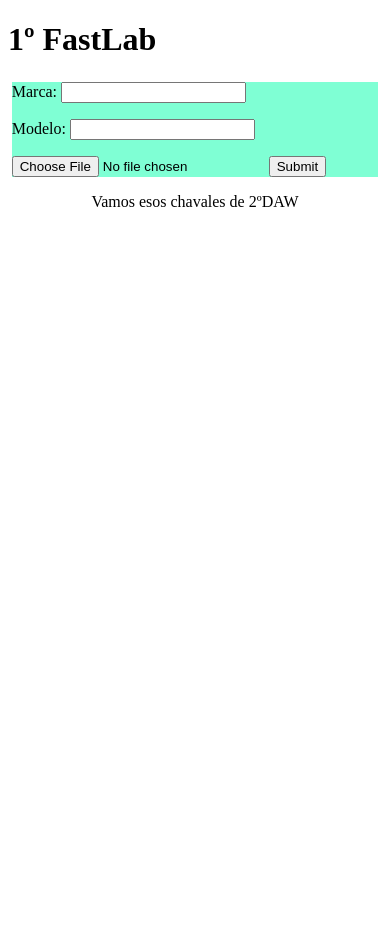
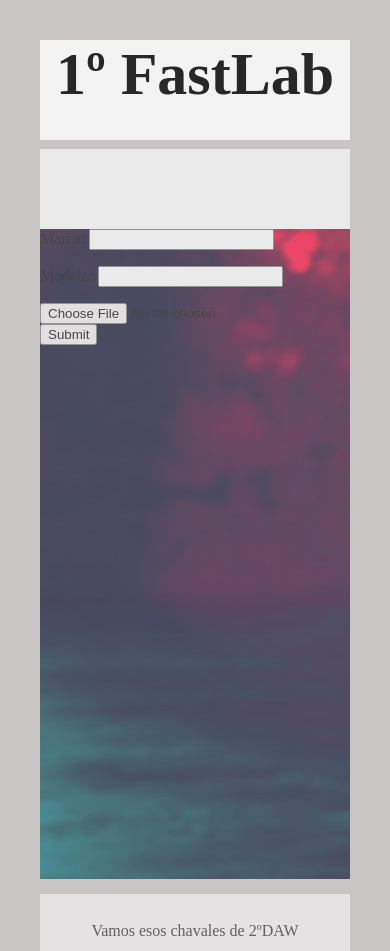
Before and after one commit to javiprada1/fastLab_19_init, a PHP site: page / in a window 390 px wide. Before the commit the page ends 207 px from the top, so only its background shows below. Run offline with PHP 8.4, Linux system fonts and the light colour scheme.

Commit message:
Update first.css

```diff
--- a/css/first.css
+++ b/css/first.css
@@ -1,53 +1,48 @@
-
-#central {
-    width: 996px;
-    margin: 15px auto;
-    font-size: 1em;
-    background-color: aquamarine;
+body{
+    margin: 40px;
+    background-color: rgb(201, 197, 197);
 }
 
-footer {
-    margin: 10px;
-    text-align: center;
-    clear: both;
-}
-
-
-
-/* para 980px o menos */
-@media screen and (max-width:980px) {
-    #central {
-        width: 98%;
-    }
-
-    section {
-        width: 68%;
-    }
-}
-
-/* para 700px o menos */
-@media screen and (max-width:700px) {
-
-    section {
-        float: none;
-        width: 96%;
-    }
-
-    section {
-        font-size: 1.2em;
-    }
+header{
+    background-color:white;opacity: 0.8;
+    color:black;
+    height: 100px;
 
 }
 
-/* para 480px o menos */
-@media screen and (max-width:480px) {
+header img{
+    float:left;
+    margin-left: 20px;
+}
+header h1{
+    text-align: center;
+    color: black;
+    font-size: 60px;
 
-    section {
-        font-size: 1.5em;
-    }
-
-    section {
-        width: 94%;
-    }
 
 }
+#central{
+    background-image: url("../images/cabecera.jpg");
+    height: 650px;
+}
+section{
+    background-color: rgb(255, 255, 255);opacity: 0.8;
+}
+section p{
+    font-size: 20px;
+    padding: 20px;
+    margin:40px;
+    text-align: center;
+
+}
+
+footer{
+    background-color: white;opacity: 0.8;
+    position :relative;
+    margin-top: 15px;
+    width: 100%;
+    height: 45px;
+    text-align: center;
+    padding-top: 12px;
+
+}
```
